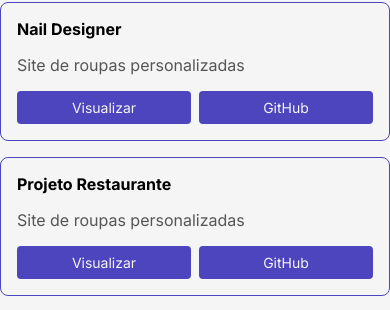
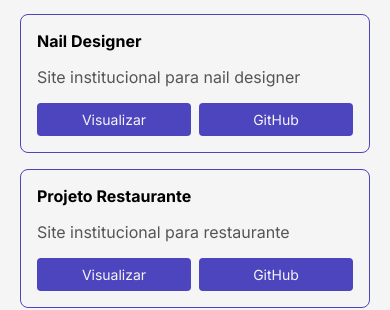
Before and after one commit to georgecmf/portifolio, a React (Create React App) app: page / in a window 390 px wide. Shown: the part 1512-1822 px from the top of the page. Built offline with nearby package versions, Linux system fonts and the light colour scheme.

Commit message:
ajustes no mobile

```diff
--- a/src/containers/Projetos/index.tsx
+++ b/src/containers/Projetos/index.tsx
@@ -17,13 +17,13 @@ const projetos = [
   },
   {
     titulo: 'Nail Designer',
-    descricao: 'Site de roupas personalizadas',
+    descricao: 'Site institucional para nail designer',
     link: 'https://bruna-nail-designer.vercel.app',
     github: 'https://github.com/georgecmf/bruna-nail-designer'
   },
   {
     titulo: 'Projeto Restaurante',
-    descricao: 'Site de roupas personalizadas',
+    descricao: 'Site institucional para restaurante',
     link: 'https://gmf-projeto-restaurante.vercel.app',
     github: 'https://github.com/georgecmf/projeto-restaurante'
   }
--- a/src/containers/Sidebar/index.tsx
+++ b/src/containers/Sidebar/index.tsx
@@ -9,7 +9,7 @@ type Props = {
 }
 
 const Sidebar = ({ trocaTema }: Props) => (
-  <aside>
+  <aside className="sidebar">
     <SidebarContainer>
       <Avatar />
 
--- a/src/styles.ts
+++ b/src/styles.ts
@@ -4,6 +4,7 @@ const EstiloGlobal = createGlobalStyle`
   * {
     margin: 0;
     padding: 0;
+    box-sizing: border-box;
     font-family: "Inter", sans-serif;
     list-style: none;
   }
@@ -15,6 +16,7 @@ const EstiloGlobal = createGlobalStyle`
 
     @media (max-width: 768px) {
       padding-top: 16px;
+      padding-bottom: 16px;
     }
   }
 `
@@ -34,7 +36,13 @@ export const Container = styled.div`
     width: 100%;
   }
 
-  @media (max-width: 768px) {
-    display: block;
+ @media (max-width: 768px) {
+  padding: 20px;
+  display: flex;
+  flex-direction: column;
+  gap: 32px;
+
+  aside {
+    width: 100%;
   }
 `
```
